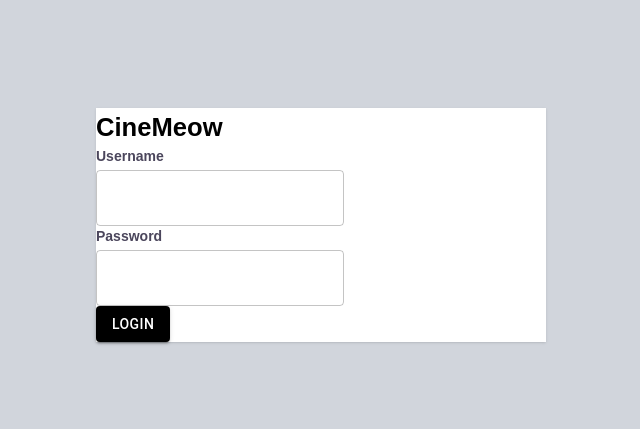
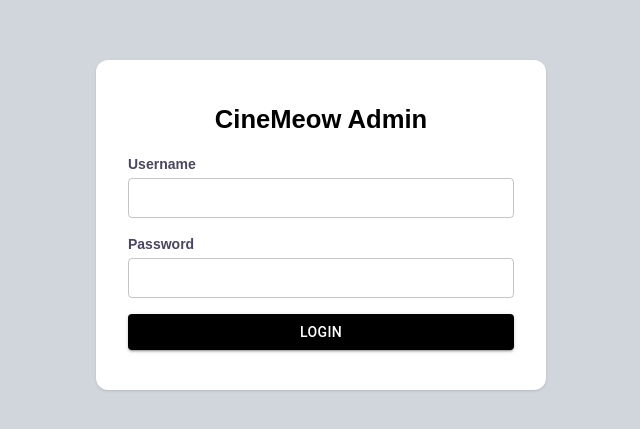
Before and after one commit to million-dollar-dev/CineMeow, a React (Vite) app in the folder admin-frontend/: page /auth in a window 1280 px wide. Shown: the part 175-604 px from the top of the page, without its empty margins (319-959 px from the left). Built offline with nearby package versions, Linux system fonts and the light colour scheme.

Commit message:
feat(fe): rtk query

```diff
--- a/admin-frontend/package.json
+++ b/admin-frontend/package.json
@@ -15,12 +15,15 @@
     "@fontsource-variable/open-sans": "^5.2.6",
     "@mui/icons-material": "^7.3.1",
     "@mui/material": "^7.3.1",
+    "@reduxjs/toolkit": "^2.8.2",
     "@tailwindcss/vite": "^4.1.12",
     "lodash": "^4.17.21",
     "react": "^19.1.1",
     "react-dom": "^19.1.1",
     "react-hook-form": "^7.62.0",
+    "react-redux": "^9.2.0",
     "react-router-dom": "^7.8.0",
+    "redux": "^5.0.1",
     "tailwindcss": "^4.1.12"
   },
   "devDependencies": {
--- a/admin-frontend/src/components/FormInputs/TextInput.jsx
+++ b/admin-frontend/src/components/FormInputs/TextInput.jsx
@@ -3,7 +3,17 @@ import {TextField} from "@mui/material";
 
 const TextInput = ({onChange, name, value, type = 'text'}) => {
     return (
-        <TextField name={name} value={value} onChange={onChange} variant="outlined" type={type} />
+        <TextField
+            fullWidth
+            slotProps={{
+                input: { className: "h-10 py-2 px-3"},
+                tmlInput: { className: "!p-0"}
+            }}
+            name={name}
+            value={value}
+            onChange={onChange}
+            variant="outlined"
+            type={type} />
     );
 };
 
--- a/admin-frontend/src/pages/AuthPage.jsx
+++ b/admin-frontend/src/pages/AuthPage.jsx
@@ -2,18 +2,29 @@ import React from 'react';
 import FormField from "../components/FormField.jsx";
 import {FormProvider, useForm} from "react-hook-form";
 import TextInput from "../components/FormInputs/TextInput.jsx";
-import {Button} from "@mui/material";
+import {Alert, Button} from "@mui/material";
+import {useLoginMutation} from "../services/rootApi.js";
 
 const AuthPage = () => {
-    const {control, } = useForm();
+    const {control, handleSubmit} = useForm();
+    const [login, {data, isLoading, isError, error}] = useLoginMutation();
+    function onSubmit(formData) {
+        console.log(formData);
+        login(formData);
+    }
+    console.log({data, isLoading});
+
     return (
         <div className="bg-gray-300 flex items-center justify-center h-screen">
-            <div className="bg-white shadow-sm w-[450px] h-fit">
+            <div className="bg-white shadow-sm w-[450px] h-fit px-8 py-10 rounded-xl">
                 <FormProvider>
-                    <h1 className="font-bold text-[2vw]">CineMeow</h1>
-                    <FormField name="username" label="Username" control={control} Component={TextInput} />
-                    <FormField name="password" label="Password" control={control} Component={TextInput} type={"password"} />
-                    <Button variant={"contained"}>Login</Button>
+                    <form className="flex flex-col gap-4" onSubmit={handleSubmit(onSubmit)}>
+                        <h1 className="font-bold text-[2vw] mx-auto">CineMeow Admin</h1>
+                        <FormField name="email" label="Username" control={control} Component={TextInput} />
+                        <FormField name="password" label="Password" control={control} Component={TextInput} type={"password"} />
+                        <Button variant="contained" type="submit">Login</Button>
+                        {isError && <Alert severity="error">{error?.data?.message}</Alert>}
+                    </form>
                 </FormProvider>
             </div>
         </div>
--- /dev/null
+++ b/admin-frontend/src/redux/store.js
@@ -0,0 +1,11 @@
+import {configureStore} from "@reduxjs/toolkit";
+import {rootApi} from "../services/rootApi.js";
+
+export const store = configureStore({
+    reducer: {
+        [rootApi.reducerPath]: rootApi.reducer,
+    },
+    middleware: (getDefaultMiddleware) => {
+        return getDefaultMiddleware().concat(rootApi.middleware);
+    }
+});
--- /dev/null
+++ b/admin-frontend/src/services/rootApi.js
@@ -0,0 +1,22 @@
+import {createApi, fetchBaseQuery} from "@reduxjs/toolkit/query/react";
+
+export const rootApi = createApi({
+    reducerPath: 'api',
+    baseQuery: fetchBaseQuery(
+        { baseUrl: "https://api.escuelajs.co/api/v1/auth" }),
+    endpoints: (builder) => {
+        return {
+            login: builder.mutation({
+                query: ({email, password}) => {
+                    return {
+                        url: "/login",
+                        body: {email, password},
+                        method: "POST",
+                    }
+                }
+            })
+        }
+    }
+});
+
+export const {useLoginMutation} = rootApi;
```
Also changed, not shown: admin-frontend/src/main.jsx (+7 -3 lines), 2 other files (tests, documents, lock files or other folders).
